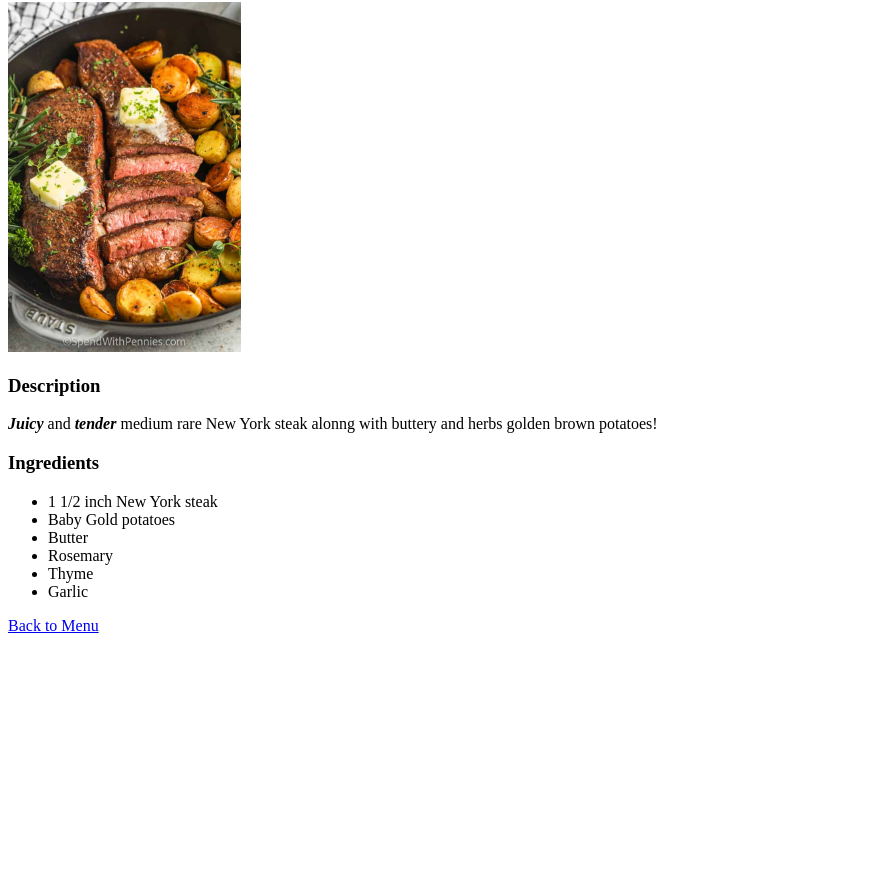
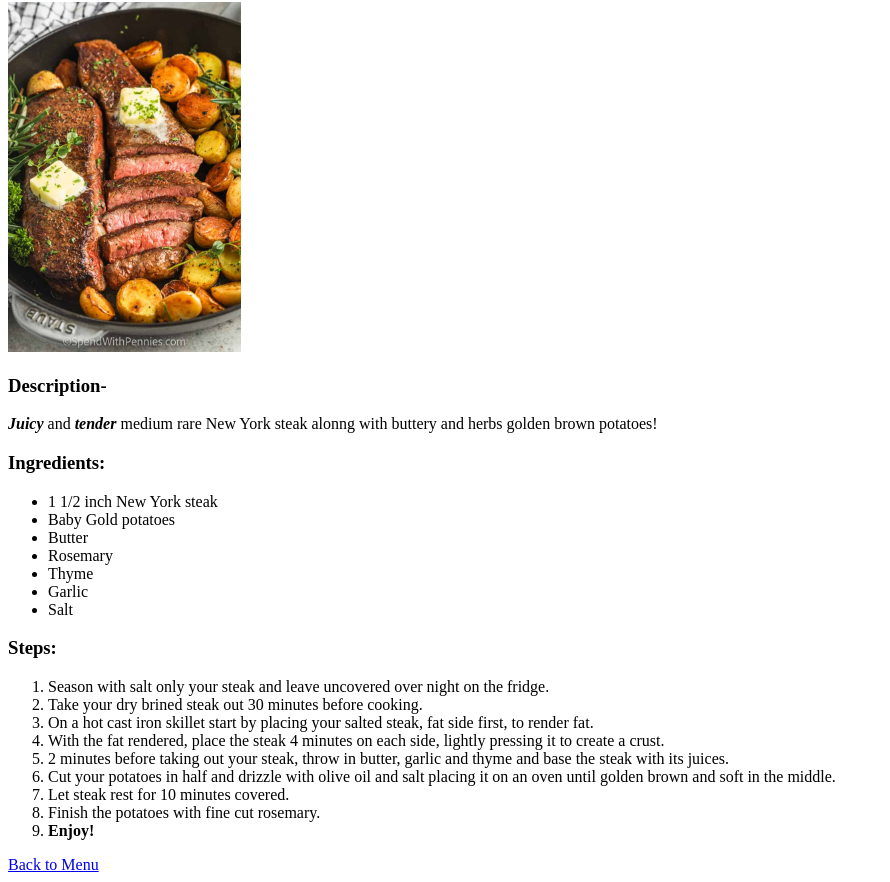
Before and after one commit to RoqueGarcia10/odin-recipes, a plain HTML site: page recipes/Steak-Potatoes.html in a window 1280 px wide. Shown: the part 78-960 px from the top of the page, without its empty margins (0-890 px from the left). Before the commit the page ends 800 px from the top, so only its background shows below. Drawn offline with Linux system fonts and the light colour scheme.

Commit message:
added/finished steps to Steak&Potatoes

```diff
--- a/recipes/Steak-Potatoes.html
+++ b/recipes/Steak-Potatoes.html
@@ -9,10 +9,10 @@
     <h1><B>Steak & Potatoes!</b></h1>
     <img src="./images/Steak&Potatoes.jpg" alt="Image of Steak & Potatoes" height="350">
 
-    <h3>Description</h3>
+    <h3>Description-</h3>
     <p><b><i>Juicy</i></b> and <b><i>tender</b></i> medium rare New York steak alonng with buttery and herbs golden brown potatoes!</p>
 
-    <h3>Ingredients</h3>
+    <h3>Ingredients:</h3>
     <ul>
         <li>1 1/2 inch New York steak</li>
         <li>Baby Gold potatoes</li>
@@ -20,9 +20,21 @@
         <li>Rosemary</li>
         <li>Thyme</li>
         <li>Garlic</li>
+        <li>Salt</li>
     </ul>
 
-
+    <h3>Steps:</h3>
+    <ol>
+        <li>Season with salt only your steak and leave uncovered over night on the fridge.</li>
+        <li>Take your dry brined steak out 30 minutes before cooking.</li>
+        <li>On a hot cast iron skillet start by placing your salted steak, fat side first, to render fat.</li>
+        <li>With the fat rendered, place the steak 4 minutes on each side, lightly pressing it to create a crust.</li>
+        <li>2 minutes before taking out your steak, throw in butter, garlic and thyme and base the steak with its juices.</li>
+        <li>Cut your potatoes in half and drizzle with olive oil and salt placing it on an oven until golden brown and soft in the middle.</li>
+        <li>Let steak rest for 10 minutes covered.</li>
+        <li>Finish the potatoes with fine cut rosemary.</li>
+        <li><b>Enjoy!</b></li>
+    </ol>
 
 
     <a href="../">Back to Menu</a>
```
Also changed, not shown: recipes/burritos.html (+3 -3 lines).
